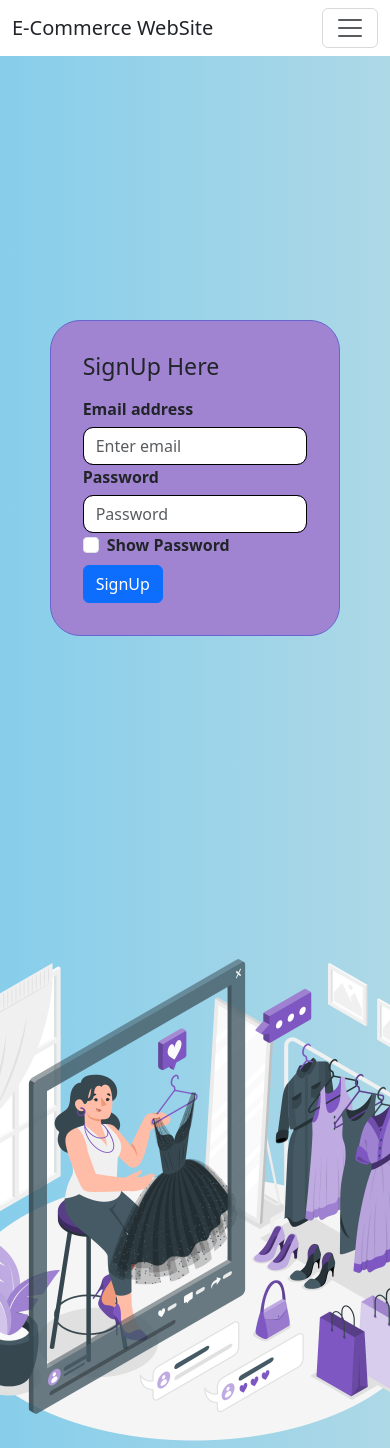
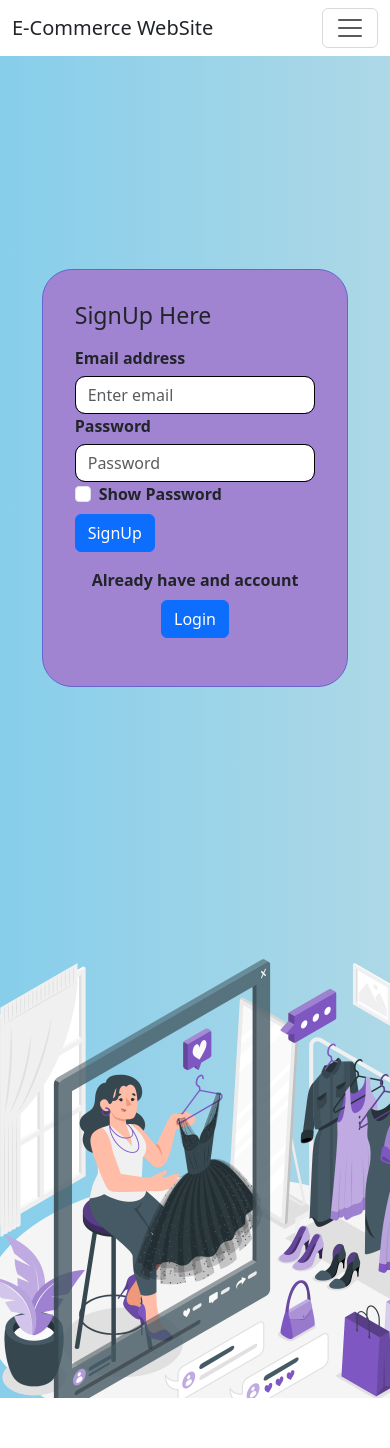
Before and after one commit to suraj2907/shopping-cart-react, a React (Create React App) app: page /Signup in a window 390 px wide. After the commit the page ends 1398 px from the top, so only its background shows below. Built offline with nearby package versions, Linux system fonts and the light colour scheme; no server answers.

Commit message:
responsiveness login pages and form validation

```diff
--- a/src/App.css
+++ b/src/App.css
@@ -43,6 +43,11 @@
   border: 1px solid rgb(101, 101, 205);
   border-radius: 30px;
   background: #a184d1;
+}
+
+.navbar-vertical-collapse{
+  flex-direction: column;
+  align-items: flex-start;
 }
 
 @media only screen and (max-width: 450px) {
@@ -101,5 +106,11 @@
 @media (max-width: 600px) {
   .login-mobile {
     flex-direction: column-reverse;
+    gap: 10px;
+  }
+  .login-img {
+    width: 450px;
+    height: 450px;
+    overflow-y: hidden;
   }
 }
--- a/src/Layout/NavBar.js
+++ b/src/Layout/NavBar.js
@@ -83,8 +83,12 @@ const NavBar = () => {
         {renderCartIconAndCount()}
       </Nav>
       <NavbarToggler onClick={handleToggle} />
-      <Collapse isOpen={toggle} navbar className="me-2">
-        <Nav justified className="ms-auto">
+      <Collapse
+        isOpen={toggle}
+        navbar
+        className="me-2 navbar-vertical-collapse"
+      >
+        <Nav justified className="ms-auto nav navbar-expand-sm ">
           {context.user ? (
             <>
               <NavItem>
--- a/src/Pages/SignIn.js
+++ b/src/Pages/SignIn.js
@@ -33,7 +33,11 @@ const SignIn = () => {
 
   const handleSubmit = (e) => {
     e.preventDefault();
-    handleSignIn();
+    if (context.user?.email && context.user?.password) {
+      handleSignIn();
+    } else {
+      toast("error", { type: "error" });
+    }
   };
   useEffect(() => {
     const isLoggedIn = window.localStorage.getItem("isloggedin");
@@ -53,7 +57,7 @@ const SignIn = () => {
   }
 
   return (
-    <div className="d-flex justify-content-around align-items-center gap-5 login-bg ">
+    <div className="d-flex login-mobile justify-content-around align-items-center  login-bg ">
       <div className="d-flex justify-content-center align-items-center">
         <div className="login-img">
           <img height={500} width={500} src="bg-img.png" alt="signup-img" />
@@ -75,6 +79,7 @@ const SignIn = () => {
               id="exampleInputEmail1"
               aria-describedby="emailHelp"
               placeholder="Enter email"
+              required="true"
               style={{ border: "1px solid black", borderRadius: "10px" }}
               value={email}
               onChange={(e) => setEmail(e.target.value)}
@@ -87,6 +92,7 @@ const SignIn = () => {
               class="form-control"
               id="exampleInputPassword1"
               placeholder="Password"
+              required="true"
               style={{ border: "1px solid black", borderRadius: "10px" }}
               value={password}
               onChange={(e) => setPassword(e.target.value)}
--- a/src/Pages/SignUp.js
+++ b/src/Pages/SignUp.js
@@ -4,7 +4,7 @@ import "bootstrap/dist/css/bootstrap.min.css";
 import firebase from "firebase/compat/app";
 import "firebase/compat/auth";
 import { UserContext } from "../Context/UserContext";
-import { Navigate } from "react-router-dom";
+import { Link, NavLink, Navigate } from "react-router-dom";
 import { toast } from "react-toastify";
 
 const SignUp = () => {
@@ -29,7 +29,11 @@ const SignUp = () => {
 
   const handleSubmit = (e) => {
     e.preventDefault();
-    handleSignUp();
+    if (context.user?.email && context.user?.password) {
+      handleSignUp();
+    } else {
+      toast("error", { type: "error" });
+    }
   };
 
   const handleShowPasswordToggle = () => {
@@ -61,6 +65,7 @@ const SignUp = () => {
               id="exampleInputEmail1"
               aria-describedby="emailHelp"
               placeholder="Enter email"
+              required="true"
               style={{ border: "1px solid black", borderRadius: "10px" }}
               value={email}
               onChange={(e) => setEmail(e.target.value)}
@@ -73,6 +78,7 @@ const SignUp = () => {
               class="form-control"
               id="exampleInputPassword1"
               placeholder="Password"
+              required="true"
               style={{ border: "1px solid black", borderRadius: "10px" }}
               value={password}
               onChange={(e) => setPassword(e.target.value)}
@@ -93,6 +99,12 @@ const SignUp = () => {
           <button type="submit" class="btn btn-primary">
             SignUp
           </button>
+          <p className="text-center mt-3 ">
+            Already have and account
+            <NavLink tag={Link} to="/signin" className="btn btn-primary mt-2">
+              Login
+            </NavLink>
+          </p>
         </form>
       </div>
     </div>
```
